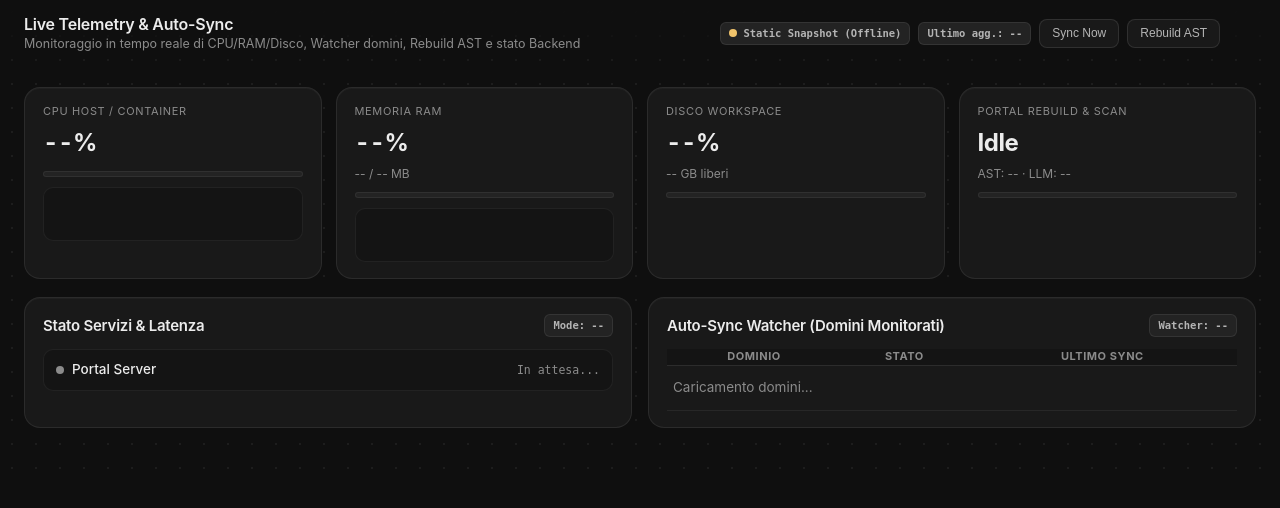
After one commit to andreafinazziinfo/knowledge-portal, a Python web app: template template/views/live-telemetry.html in a window 1280 px wide. The commit adds this page. Shown: the top 508 px of the page. Run offline with Jinja, Linux system fonts and the light colour scheme; the template is opened without the code that fills it, so the values that code supplies are empty.

Commit message:
feat(portal): add live-telemetry view, /api/telemetry endpoint, and live ops badges (ADR-063)

```diff
--- /dev/null
+++ b/template/views/live-telemetry.html
@@ -0,0 +1,403 @@
+<!DOCTYPE html>
+<html lang="it">
+<head>
+  <meta charset="UTF-8" />
+  <meta name="viewport" content="width=device-width, initial-scale=1.0" />
+  <title>Live Telemetry &amp; Auto-Sync — Knowledge Portal</title>
+<style>
+    * { box-sizing: border-box; margin: 0; padding: 0; }
+    body {
+      background: #0f0f0f;
+      color: #ececec;
+      font-family: "Inter", ui-sans-serif, system-ui, -apple-system, "Segoe UI", sans-serif;
+      font-size: 13.5px;
+      line-height: 1.45;
+      padding: 24px;
+    }
+    .header {
+      margin: -24px -24px 20px -24px !important;
+      padding: 14px 60px 14px 24px !important;
+    }
+    .header-left { display: flex; align-items: center; gap: 12px; }
+    .header-right { display: flex; align-items: center; gap: 8px; flex-wrap: wrap; }
+    .dot-live {
+      width: 8px; height: 8px; border-radius: 50%;
+      background: #6fd7a8; display: inline-block; flex-shrink: 0;
+    }
+    .dot-live.offline { background: #8b8b8b; }
+    .dot-live.warn { background: #f0c36b; }
+    .grid-kpi {
+      display: grid;
+      grid-template-columns: repeat(auto-fit, minmax(210px, 1fr));
+      gap: 14px;
+      margin-bottom: 18px;
+    }
+    .kpi-label {
+      font-size: 11px;
+      color: #8b8b8b;
+      text-transform: uppercase;
+      letter-spacing: 0.06em;
+      margin-bottom: 6px;
+    }
+    .kpi-value {
+      font-size: 24px;
+      font-weight: 700;
+      color: #ececec;
+      font-variant-numeric: tabular-nums;
+      letter-spacing: -0.02em;
+    }
+    .kpi-sub {
+      font-size: 12px;
+      color: #8b8b8b;
+      margin-top: 4px;
+    }
+    .progress-track {
+      width: 100%;
+      height: 6px;
+      background: #232323;
+      border-radius: 999px;
+      overflow: hidden;
+      margin-top: 10px;
+      border: 1px solid rgba(255, 255, 255, 0.06);
+    }
+    .progress-fill {
+      height: 100%;
+      width: 0%;
+      background: #ececec;
+      border-radius: 999px;
+      transition: width 0.35s ease;
+    }
+    .grid-2 {
+      display: grid;
+      grid-template-columns: repeat(auto-fit, minmax(380px, 1fr));
+      gap: 16px;
+      margin-bottom: 18px;
+    }
+    .section-head {
+      display: flex;
+      align-items: center;
+      justify-content: space-between;
+      gap: 10px;
+      margin-bottom: 12px;
+    }
+    .spark-wrap {
+      margin-top: 10px;
+      height: 54px;
+      width: 100%;
+      background: #141414;
+      border: 1px solid rgba(255, 255, 255, 0.06);
+      border-radius: 10px;
+      overflow: hidden;
+    }
+    .spark-wrap svg { width: 100%; height: 100%; display: block; }
+    .service-list { display: flex; flex-direction: column; gap: 8px; }
+    .service-row {
+      display: flex;
+      align-items: center;
+      justify-content: space-between;
+      padding: 10px 12px;
+      background: #141414;
+      border: 1px solid rgba(255, 255, 255, 0.06);
+      border-radius: 10px;
+      gap: 10px;
+    }
+    .service-name { font-weight: 500; color: #ececec; display: flex; align-items: center; gap: 8px; }
+    .service-meta { font-family: "JetBrains Mono", monospace; font-size: 11.5px; color: #8b8b8b; }
+    .mono { font-family: "JetBrains Mono", monospace; }
+    .hidden { display: none !important; }
+  </style>
+  <link rel="stylesheet" href="portal-theme.css?v=fp3">
+  <script defer src="portal-ui.js?v=fp3"></script>
+</head>
+<body>
+  <div class="header">
+    <div class="header-left">
+      <div>
+        <h1>Live Telemetry &amp; Auto-Sync</h1>
+        <p>Monitoraggio in tempo reale di CPU/RAM/Disco, Watcher domini, Rebuild AST e stato Backend</p>
+      </div>
+    </div>
+    <div class="header-right">
+      <span class="badge" id="conn-badge"><span class="dot-live offline" id="conn-dot"></span>&nbsp;<span id="conn-text">Connessione...</span></span>
+      <span class="badge" id="last-update">Ultimo agg.: --</span>
+      <button class="btn" id="btn-sync-now" onclick="triggerSync()">Sync Now</button>
+      <button class="btn" id="btn-rebuild-now" onclick="triggerRebuild()">Rebuild AST</button>
+    </div>
+  </div>
+
+  <!-- KPI Row -->
+  <div class="grid-kpi">
+    <div class="card">
+      <div class="kpi-label">CPU Host / Container</div>
+      <div class="kpi-value" id="kpi-cpu">--%</div>
+      <div class="progress-track"><div class="progress-fill" id="bar-cpu"></div></div>
+      <div class="spark-wrap"><svg id="spark-cpu" viewBox="0 0 240 54" preserveAspectRatio="none"></svg></div>
+    </div>
+    <div class="card">
+      <div class="kpi-label">Memoria RAM</div>
+      <div class="kpi-value" id="kpi-mem">--%</div>
+      <div class="kpi-sub" id="kpi-mem-sub">-- / -- MB</div>
+      <div class="progress-track"><div class="progress-fill" id="bar-mem"></div></div>
+      <div class="spark-wrap"><svg id="spark-mem" viewBox="0 0 240 54" preserveAspectRatio="none"></svg></div>
+    </div>
+    <div class="card">
+      <div class="kpi-label">Disco Workspace</div>
+      <div class="kpi-value" id="kpi-disk">--%</div>
+      <div class="kpi-sub" id="kpi-disk-sub">-- GB liberi</div>
+      <div class="progress-track"><div class="progress-fill" id="bar-disk"></div></div>
+    </div>
+    <div class="card">
+      <div class="kpi-label">Portal Rebuild &amp; Scan</div>
+      <div class="kpi-value" id="kpi-rebuild">Idle</div>
+      <div class="kpi-sub" id="kpi-rebuild-sub">AST: -- · LLM: --</div>
+      <div class="progress-track"><div class="progress-fill" id="bar-rebuild"></div></div>
+    </div>
+  </div>
+
+  <!-- Middle Grid: Services + Watcher Domains -->
+  <div class="grid-2">
+    <div class="card">
+      <div class="section-head">
+        <h3>Stato Servizi &amp; Latenza</h3>
+        <span class="badge" id="mode-badge">Mode: --</span>
+      </div>
+      <div class="service-list" id="service-list">
+        <div class="service-row">
+          <div class="service-name"><span class="dot-live offline"></span>Portal Server</div>
+          <div class="service-meta">In attesa...</div>
+        </div>
+      </div>
+    </div>
+
+    <div class="card">
+      <div class="section-head">
+        <h3>Auto-Sync Watcher (Domini Monitorati)</h3>
+        <span class="badge" id="watcher-badge">Watcher: --</span>
+      </div>
+      <table>
+        <thead>
+          <tr>
+            <th>Dominio</th>
+            <th>Stato</th>
+            <th>Ultimo Sync</th>
+          </tr>
+        </thead>
+        <tbody id="watcher-tbody">
+          <tr><td colspan="3" style="color:#8b8b8b;padding:12px 6px;">Caricamento domini...</td></tr>
+        </tbody>
+      </table>
+    </div>
+  </div>
+
+  <!-- Backend Live Operations (visible only when API backend is reachable) -->
+  <div class="card hidden" id="backend-ops-card">
+    <div class="section-head">
+      <h3>Live DataOps &amp; Recent Runs</h3>
+      <span class="badge" id="gaps-badge">Open Gaps: --</span>
+    </div>
+    <table>
+      <thead>
+        <tr>
+          <th>Run ID / Tipo</th>
+          <th>Stato</th>
+          <th>Dettaglio</th>
+        </tr>
+      </thead>
+      <tbody id="runs-tbody">
+        <tr><td colspan="3" style="color:#8b8b8b;padding:12px 6px;">Nessun run recente.</td></tr>
+      </tbody>
+    </table>
+  </div>
+
+  <script>
+    const API_BASE = (window.location.protocol === 'file:') ? 'http://127.0.0.1:18115' : '';
+    const histCpu = [];
+    const histMem = [];
+    const MAX_PTS = 30;
+
+    function pushHist(arr, val) {
+      arr.push(Math.max(0, Math.min(100, Number(val) || 0)));
+      if (arr.length > MAX_PTS) arr.shift();
+    }
+
+    function renderSpark(svgId, data) {
+      const svg = document.getElementById(svgId);
+      if (!svg || data.length < 2) return;
+      const w = 240, h = 54;
+      const step = w / (MAX_PTS - 1);
+      const pts = data.map((v, i) => {
+        const x = (i * step).toFixed(1);
+        const y = (h - 6 - (v / 100) * (h - 12)).toFixed(1);
+        return `${x},${y}`;
+      });
+      const lastX = ((data.length - 1) * step).toFixed(1);
+      const area = `0,${h} ${pts.join(' ')} ${lastX},${h}`;
+      svg.innerHTML =
+        `<polygon points="${area}" fill="rgba(236,236,236,0.08)"></polygon>` +
+        `<polyline points="${pts.join(' ')}" fill="none" stroke="#ececec" stroke-width="1.6" stroke-linejoin="round" stroke-linecap="round"></polyline>`;
+    }
+
+    function fmtTime(ts) {
+      if (!ts || ts <= 0) return 'Mai';
+      const d = new Date(ts * 1000);
+      return d.toLocaleTimeString('it-IT', { hour: '2-digit', minute: '2-digit', second: '2-digit' });
+    }
+
+    function fmtUptime(sec) {
+      if (!sec) return '--';
+      const h = Math.floor(sec / 3600);
+      const m = Math.floor((sec % 3600) / 60);
+      return `${h}h ${m}m`;
+    }
+
+    function renderTelemetry(t) {
+      const dot = document.getElementById('conn-dot');
+      const ctxt = document.getElementById('conn-text');
+      dot.className = 'dot-live';
+      ctxt.textContent = 'Live Connected';
+      document.getElementById('last-update').textContent = 'Agg.: ' + fmtTime(t.timestamp || Date.now() / 1000);
+      document.getElementById('mode-badge').textContent = 'Mode: ' + (t.mode || 'generic');
+
+      const host = t.host || {};
+      const cpu = Number(host.cpu_pct || 0);
+      const mem = Number(host.mem_pct || 0);
+      const disk = Number(host.disk_pct || 0);
+
+      document.getElementById('kpi-cpu').textContent = cpu.toFixed(1) + '%';
+      document.getElementById('bar-cpu').style.width = Math.min(100, cpu) + '%';
+      pushHist(histCpu, cpu);
+      renderSpark('spark-cpu', histCpu);
+
+      document.getElementById('kpi-mem').textContent = mem.toFixed(1) + '%';
+      document.getElementById('kpi-mem-sub').textContent =
+        host.mem_total_mb ? `${host.mem_used_mb} / ${host.mem_total_mb} MB · Up ${fmtUptime(host.uptime_sec)}` : '--';
+      document.getElementById('bar-mem').style.width = Math.min(100, mem) + '%';
+      pushHist(histMem, mem);
+      renderSpark('spark-mem', histMem);
+
+      document.getElementById('kpi-disk').textContent = disk.toFixed(1) + '%';
+      document.getElementById('kpi-disk-sub').textContent = `${host.disk_free_gb ?? '--'} GB liberi`;
+      document.getElementById('bar-disk').style.width = Math.min(100, disk) + '%';
+
+      const rb = t.rebuild || {};
+      const scan = t.scan || {};
+      document.getElementById('kpi-rebuild').textContent = rb.rebuilding ? `${rb.percent || 0}%` : 'Idle';
+      document.getElementById('kpi-rebuild-sub').textContent =
+        rb.rebuilding ? (rb.message || rb.phase) : `AST: ${scan.ast_scan || '--'} · LLM: ${scan.llm_scan || '--'}`;
+      document.getElementById('bar-rebuild').style.width = (rb.rebuilding ? (rb.percent || 15) : 100) + '%';
+
+      // Services
+      const be = t.backend || {};
+      const rows = [
+        { name: 'Knowledge Portal Server', ok: true, meta: 'HTTP 200 · SSE Ready' },
+        {
+          name: 'Watcher Auto-Sync',
+          ok: !!(t.watcher && t.watcher.active),
+          meta: (t.watcher && t.watcher.active) ? `Active · Last ${fmtTime(t.watcher.last_sync)}` : 'Standby / Manual',
+        },
+      ];
+      if (be.fastapi) {
+        rows.push({
+          name: 'Backend API Gateway',
+          ok: be.fastapi.status === 'online',
+          meta: be.fastapi.status === 'online' ? `Online · ${be.fastapi.latency_ms} ms` : 'Offline / Standalone',
+        });
+      }
+      document.getElementById('service-list').innerHTML = rows.map(r => `
+        <div class="service-row">
+          <div class="service-name"><span class="dot-live ${r.ok ? '' : 'offline'}"></span>${r.name}</div>
+          <div class="service-meta">${r.meta}</div>
+        </div>
+      `).join('');
+
+      // Watcher Domains
+      const w = t.watcher || {};
+      document.getElementById('watcher-badge').textContent = w.active ? 'Watcher: Active' : 'Watcher: Idle';
+      const doms = w.domains || {};
+      const keys = Object.keys(doms);
+      const wtbody = document.getElementById('watcher-tbody');
+      if (keys.length === 0) {
+        wtbody.innerHTML = '<tr><td colspan="3" style="color:#8b8b8b;padding:10px 6px;">Modalita standalone (nessun domain watcher configurato).</td></tr>';
+      } else {
+        wtbody.innerHTML = keys.map(k => {
+          const ts = doms[k];
+          return `<tr>
+            <td class="mono" style="padding:8px 6px;">${k}</td>
+            <td style="padding:8px 6px;"><span class="badge">${ts > 0 ? 'Synced' : 'Watched'}</span></td>
+            <td class="mono" style="padding:8px 6px;color:#8b8b8b;">${fmtTime(ts)}</td>
+          </tr>`;
+        }).join('');
+      }
+
+      // Backend Ops
+      const opsCard = document.getElementById('backend-ops-card');
+      if (be.reachable) {
+        opsCard.classList.remove('hidden');
+        const gaps = (be.dataops && typeof be.dataops.open_gaps === 'number') ? be.dataops.open_gaps : '--';
+        document.getElementById('gaps-badge').textContent = `Open Gaps: ${gaps}`;
+        const runs = Array.isArray(be.recent_runs) ? be.recent_runs : [];
+        const rtbody = document.getElementById('runs-tbody');
+        if (runs.length === 0) {
+          rtbody.innerHTML = '<tr><td colspan="3" style="color:#8b8b8b;padding:10px 6px;">Nessun run recente registrato.</td></tr>';
+        } else {
+          rtbody.innerHTML = runs.map(r => `
+            <tr>
+              <td class="mono" style="padding:8px 6px;">${r.run_id || r.id || '--'}</td>
+              <td style="padding:8px 6px;"><span class="badge">${r.status || 'unknown'}</span></td>
+              <td style="padding:8px 6px;color:#b4b4b4;">${r.strategy || r.symbol || r.created_at || '--'}</td>
+            </tr>
+          `).join('');
+        }
+      } else {
+        opsCard.classList.add('hidden');
+      }
+    }
+
+    function renderOffline() {
+      document.getElementById('conn-dot').className = 'dot-live warn';
+      document.getElementById('conn-text').textContent = 'Static Snapshot (Offline)';
+    }
+
+    async function fetchTelemetry() {
+      try {
+        const ctrl = new AbortController();
+        const timer = setTimeout(() => ctrl.abort(), 1800);
+        const res = await fetch(`${API_BASE}/api/telemetry`, { signal: ctrl.signal });
+        clearTimeout(timer);
+        if (!res.ok) throw new Error('HTTP ' + res.status);
+        const data = await res.json();
+        renderTelemetry(data);
+      } catch (_) {
+        renderOffline();
+      }
+    }
+
+    async function triggerSync() {
+      const btn = document.getElementById('btn-sync-now');
+      btn.disabled = true;
+      btn.textContent = 'Syncing...';
+      try {
+        await fetch(`${API_BASE}/api/sync`);
+        await fetchTelemetry();
+      } catch (_) {}
+      btn.disabled = false;
+      btn.textContent = 'Sync Now';
+    }
+
+    async function triggerRebuild() {
+      const btn = document.getElementById('btn-rebuild-now');
+      btn.disabled = true;
+      btn.textContent = 'Starting...';
+      try {
+        await fetch(`${API_BASE}/api/rebuild?llm=false`);
+        await fetchTelemetry();
+      } catch (_) {}
+      btn.disabled = false;
+      btn.textContent = 'Rebuild AST';
+    }
+
+    fetchTelemetry();
+    setInterval(fetchTelemetry, 2500);
+  </script>
+</body>
+</html>
--- a/template/views/portal-ui.js
+++ b/template/views/portal-ui.js
@@ -58,4 +58,44 @@
     setTimeout(clearBg, 1000);
     return fg;
   };
+
+  // Phase 3: Lightweight Live Telemetry Micro-Badge on Operational Views
+  var OPS_VIEWS = ['runbook-ops.html', 'data-ingestion.html', 'worker-tasks.html', 'async-topology.html'];
+  var pageName = (window.location.pathname.split('/').pop() || '');
+  if (OPS_VIEWS.indexOf(pageName) !== -1) {
+    window.addEventListener('DOMContentLoaded', function () {
+      var target = document.querySelector('.header-right, header .hr, header, .header');
+      if (!target || document.getElementById('fp-live-pill')) return;
+      var pill = document.createElement('span');
+      pill.id = 'fp-live-pill';
+      pill.className = 'badge';
+      pill.style.cssText = 'display:inline-flex;align-items:center;gap:6px;';
+      pill.innerHTML = '<span style="width:6px;height:6px;border-radius:50%;background:#8b8b8b;display:inline-block;"></span><span>Static Snapshot</span>';
+      target.appendChild(pill);
+
+      var apiBase = (window.location.protocol === 'file:') ? 'http://127.0.0.1:18115' : '';
+      function refreshPill() {
+        var ctrl = typeof AbortController !== 'undefined' ? new AbortController() : null;
+        var tid = ctrl ? setTimeout(function () { ctrl.abort(); }, 1500) : null;
+        fetch(apiBase + '/api/telemetry', ctrl ? { signal: ctrl.signal } : {})
+          .then(function (r) { if (tid) clearTimeout(tid); return r.ok ? r.json() : null; })
+          .then(function (d) {
+            if (!d) return;
+            var be = d.backend || {};
+            var text = 'Live · CPU ' + (d.host && d.host.cpu_pct !== undefined ? d.host.cpu_pct + '%' : 'OK');
+            if (be.reachable && be.fastapi) {
+              if (pageName === 'data-ingestion.html' && be.dataops && typeof be.dataops.open_gaps === 'number') {
+                text = 'Live · Gaps: ' + be.dataops.open_gaps;
+              } else {
+                text = 'Live · API ' + be.fastapi.latency_ms + 'ms';
+              }
+            }
+            pill.innerHTML = '<span style="width:6px;height:6px;border-radius:50%;background:#6fd7a8;display:inline-block;"></span><span>' + text + '</span>';
+          })
+          .catch(function () {});
+      }
+      refreshPill();
+      setInterval(refreshPill, 10000);
+    });
+  }
 })();
```
Also changed, not shown: knowledge_portal/server.py (+46 -0 lines), template/dashboard.html (+22 -1 lines).
